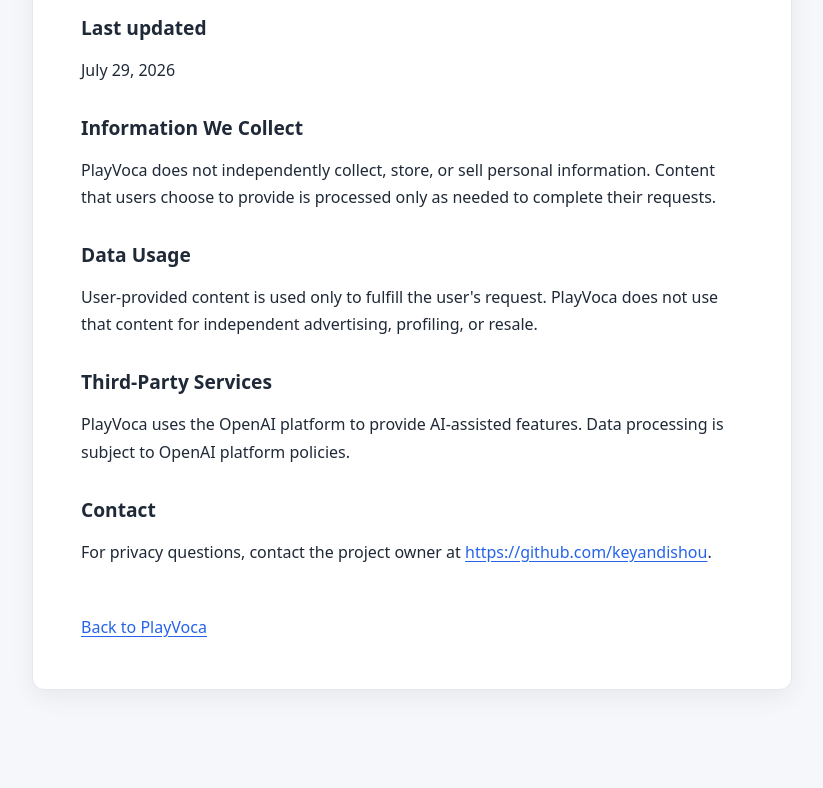
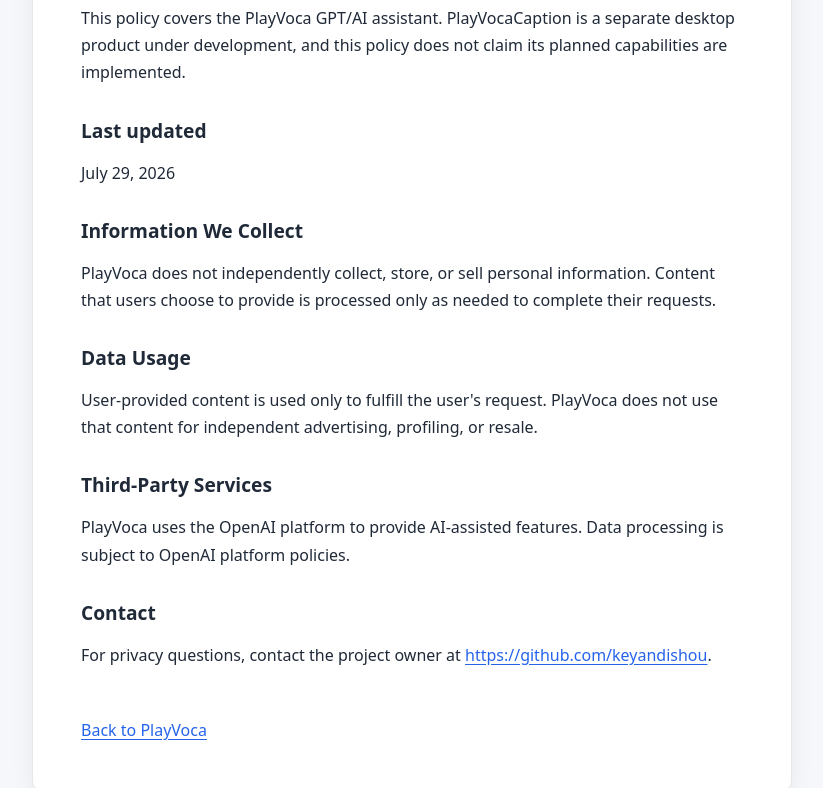
Before and after one commit to keyandishou/PlayVoca, a plain HTML site: page privacy.html in a window 1280 px wide. Shown: the part 139-927 px from the top of the page, without its empty margins (228-1051 px from the left). Before the commit the page ends 861 px from the top, so only its background shows below. Drawn offline with Linux system fonts and the light colour scheme.

Commit message:
Clarify PlayVoca privacy policy scope

```diff
--- a/privacy.html
+++ b/privacy.html
@@ -90,6 +90,7 @@
 <body>
   <main>
     <h1>Privacy Policy</h1>
+    <p>This policy covers the PlayVoca GPT/AI assistant. PlayVocaCaption is a separate desktop product under development, and this policy does not claim its planned capabilities are implemented.</p>
 
     <section>
       <h2>Last updated</h2>
```
